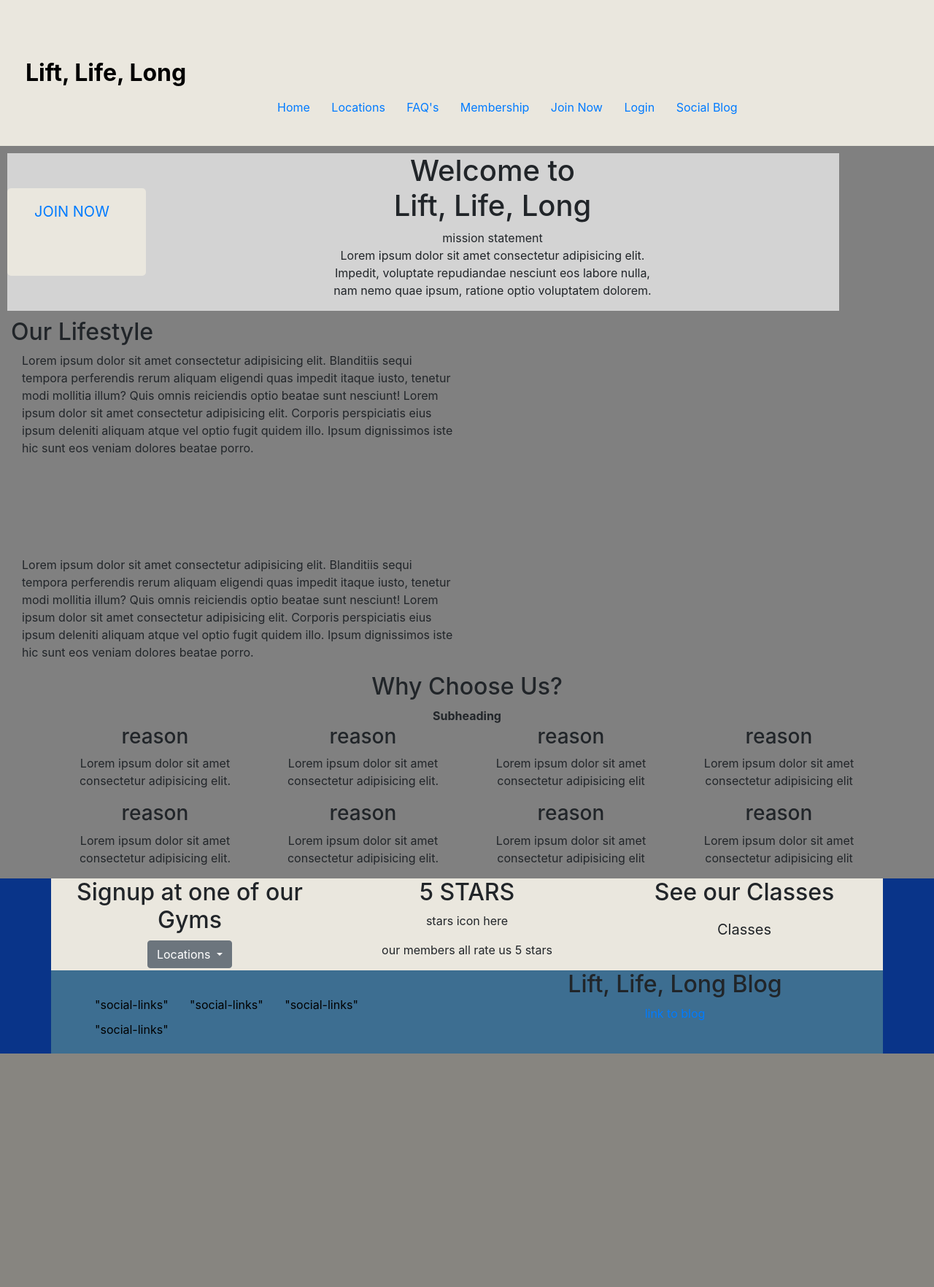
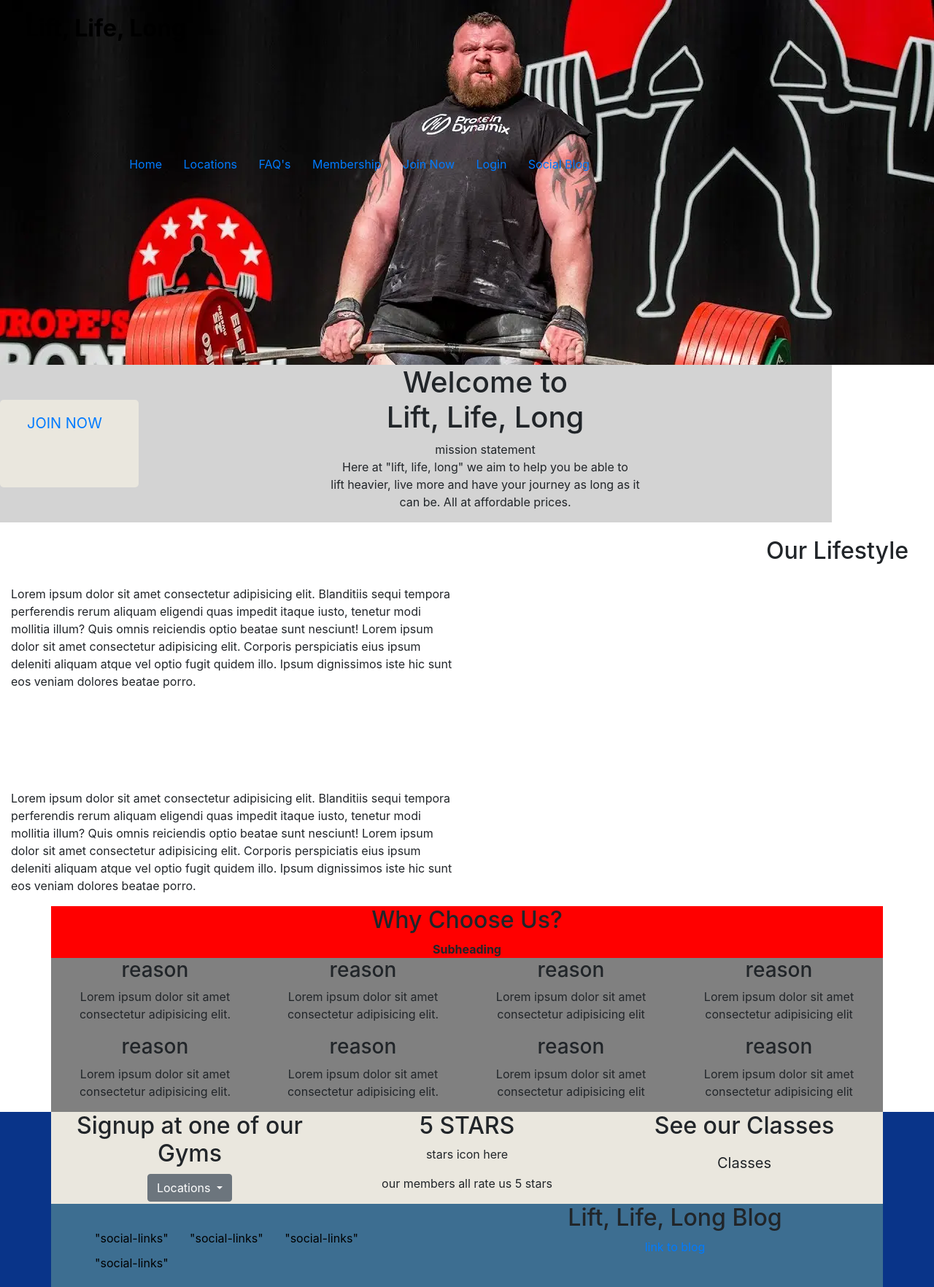
Before and after one commit to tWilltp/Project-5-e-commerce, a Django app: template home/templates/home/index.html in a window 1280 px wide. Shown: the whole page at 73% size. Before the commit the page ends 1444 px from the top, so only its background shows below. Run offline with Django 3.2, Linux system fonts and the light colour scheme; the template is opened without the code that fills it, so the values that code supplies are empty; some libraries are stand-ins or nearby versions.

Commit message:
began styling

```diff
--- a/home/templates/home/index.html
+++ b/home/templates/home/index.html
@@ -2,17 +2,9 @@
 {% load static %}
 
 {% block page_header %}
-<div class="container">
-    <div class="row">
-        <div class="col">
 
-        </div>
-    </div>
-</div>
-{% endblock %}
+<!-- welcome message and join now button -->
 
-{% block content %}
-<!-- welcome message and join now button -->
 <div class="container h-100 index-header">
     <div class="row h-100">
         <div class="col-lg-2 col-sm-4 join-now my-5">
@@ -28,17 +20,22 @@
             </h1>
             <p class="text-center welcome-message-p">
                 mission statement <br>
-                Lorem ipsum dolor sit amet consectetur adipisicing elit. <br>
-                Impedit, voluptate repudiandae nesciunt eos labore nulla, <br>
-                nam nemo quae ipsum, ratione optio voluptatem dolorem.
+                Here at "lift, life, long" we aim to help you be able to <br>
+                lift heavier, live more and have your journey as long as it <br>
+                can be. All at affordable prices.
             </p>
         </div>
     </div>
 </div>
 
+{% endblock %}
+
+{% block content %}
+
 <!-- about the gym and photos -->
 
 <div class="container-fluid">
+    <div class="row">
         <div class="col-12">
             <div class="row index-page-about-title">
                 <h2>
@@ -47,7 +44,9 @@
             </div>
         </div>
     </div>
+</div>
 <div class="container-fluid index-page-about-p">
+    <div class="row">
         <div class="col-6">
             <p>Lorem ipsum dolor sit amet consectetur adipisicing elit. Blanditiis sequi tempora perferendis
                 rerum aliquam eligendi quas impedit itaque iusto, tenetur modi mollitia illum? Quis omnis
@@ -57,6 +56,8 @@
                 <br><br><br><br><br><br>
             </p>
         </div>
+    </div>
+    <div class="row">
         <div class="col-6">
             <p>Lorem ipsum dolor sit amet consectetur adipisicing elit. Blanditiis sequi tempora perferendis
                 rerum aliquam eligendi quas impedit itaque iusto, tenetur modi mollitia illum? Quis omnis
@@ -64,6 +65,7 @@
                 Corporis perspiciatis eius ipsum deleniti aliquam atque vel optio fugit quidem illo. Ipsum
                 dignissimos iste hic sunt eos veniam dolores beatae porro.
             </p>
+        </div>
     </div>
 </div>
 
--- a/static/css/base.css
+++ b/static/css/base.css
@@ -3,7 +3,7 @@ html {
 }
 
 body {
-    background: gray;
+    background-color: white;
     background-size: cover;
 }
 
@@ -12,8 +12,9 @@ body {
 /* header styles */
 
 .header {
-    background: #eae7de;
-    height: 200px;
+    background: url('media/images/eddie-hall-hero.webp');
+    /* background-color: #eae7de; */
+    height: 500px;
 }
 
 /* logo */
@@ -108,11 +109,7 @@ body {
     background-color: lightgray;
     height: 300px;
     width: 100%;
-    margin: 10px;
-}
-
-.index-page-about {
-    float: right;
+    margin: 0px;
 }
 
 .join-now {
@@ -135,7 +132,8 @@ body {
 /* about us section */
 
 .index-page-about-title {
-
+    float: right;
+    margin: 20px;
 }
 
 .index-page-about-p {
@@ -145,11 +143,12 @@ body {
 /* why join us section */
 
 .why-join-us {
-
+    margin-left: 0px;
+    padding-left: opx;
 }
 
 .why-join-title {
-
+    background-color: red;
 }
 
 .reasons-list-1 {
@@ -161,6 +160,12 @@ body {
 }
 
 .reason {
+    margin: 0px;
+    background-color: gray;
+    opacity: 1.0;
+}
+
+.reason p {
 
 }
 
--- a/templates/base.html
+++ b/templates/base.html
@@ -47,7 +47,10 @@
                     </h2>
                 </a>
             </div>
-            <div class="col-lg-9 col-md-9">    <!-- my-auto py-1 py-0 -->
+        </div>
+        <div class="row text-center">
+            <div class="col-lg-9 col-md-9">
+                <!-- my-auto py-1 py-0 -->
                 <nav class="nav-bar">
                     <ul class="nav-items">
                         <li class="nav-links">
@@ -108,9 +111,11 @@
                     </ul>
                 </nav>
             </div>
+        </div>
         <div class="col-sm-6 d-block d-lg-none d-md-none my-auto text-right">
             <div class="dropdown-nav">
-                    <button class="btn btn-secondary dropdown-nav-btn" type="button" data-toggle="dropdown" aria-expanded="false">
+                <button class="btn btn-secondary dropdown-nav-btn" type="button" data-toggle="dropdown"
+                    aria-expanded="false">
                     Menu
                 </button>
                 <div class="dropdown-menu">
@@ -146,7 +151,6 @@
                     <a class="dropdown-links" href="#">
                         Social Blog
                     </a>
-                    </div>
                 </div>
             </div>
         </div>
```
Also changed, not shown: media/images/eddie-hall-hero.webp (added), 1 other file. Lines whose indentation alone changed are shown as unchanged.
